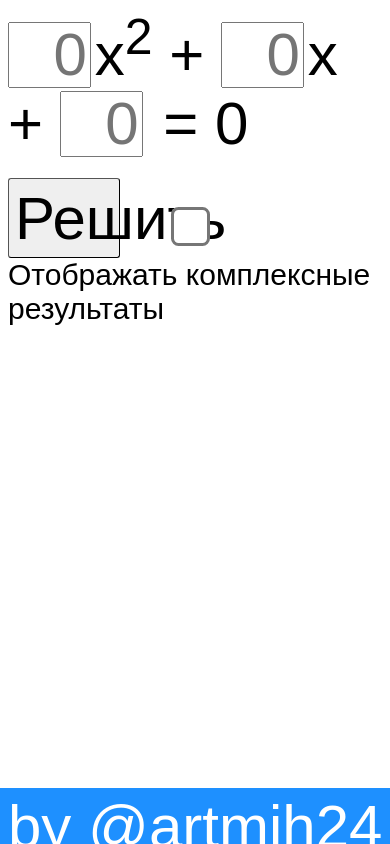
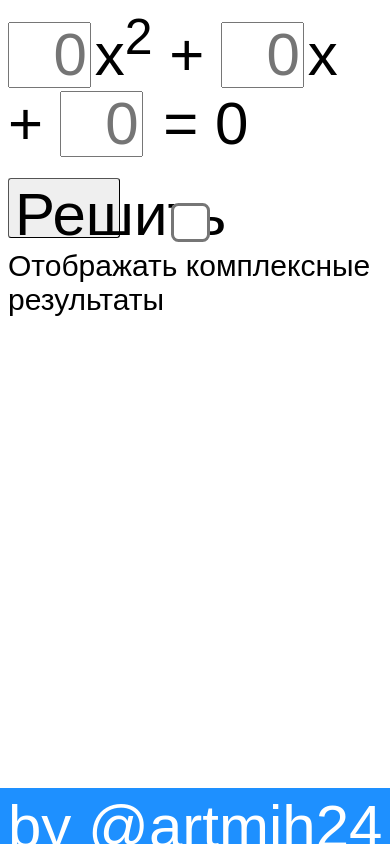
Before and after one commit to artmih24/WebSquareSolver, a plain HTML site: page index.html in a window 390 px wide. Drawn offline with Linux system fonts and the light colour scheme.

Commit message:
Add files via upload

```diff
--- a/style.css
+++ b/style.css
@@ -121,6 +121,6 @@ button:hover {
         border-radius: 3px;
         border-color: black;
         width: 30%;
-        height: 80px;
+        height: var(--MyMobileFontSize);
     }
 }
```
